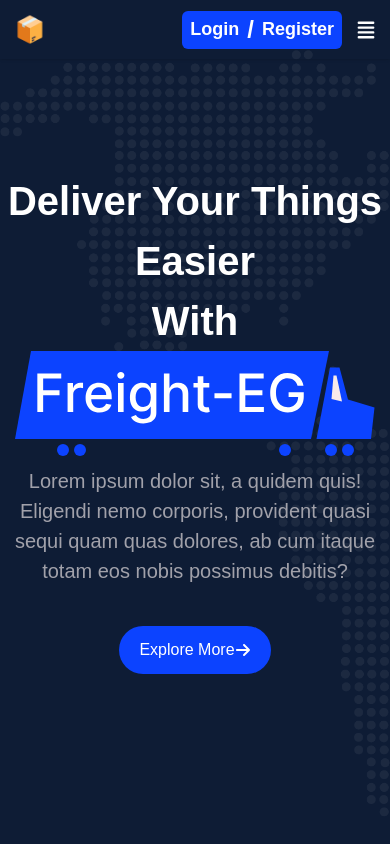
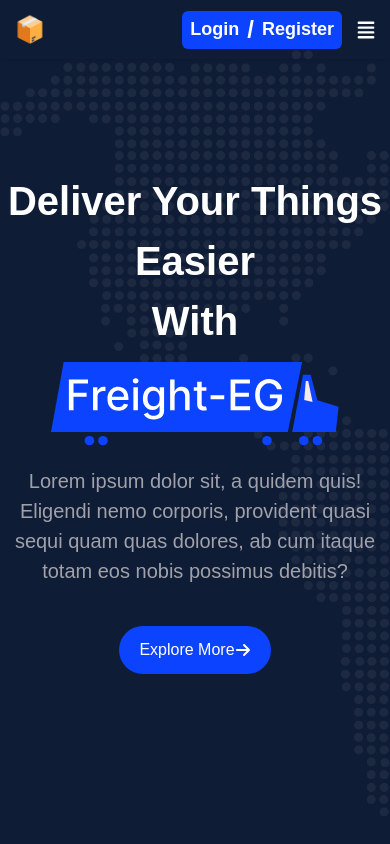
Before and after one commit to siddhuthecoder/freighteg, a React (Create React App) app: page / in a window 390 px wide. Shown: the top 844 px of the page. Built offline with nearby package versions, Linux system fonts and the light colour scheme.

Commit message:
hero section edited

```diff
--- a/src/LandingPageComponents/Footer.jsx
+++ b/src/LandingPageComponents/Footer.jsx
@@ -177,13 +177,13 @@ const Footer = () => {
         <div className="w-[100%] max-w-[1200px] mx-auto flex items-center justify-around     md:justify-between flex-wrap-reverse ">
             <div className="text-white text-center hover:text-white pt-[40px]">© 2019 Lift Media. All Rights Reserved. </div>
             <div className="flex items-center mt-4">
-                <div className="w-[40px] mx-2 h-[40px] text-white  rounded-full border-white border flex justify-center items-center">
+                <div className="w-[30px] mx-2 h-[30px] text-white  rounded-full border-white border flex justify-center items-center">
                     <FaFacebookF />
                 </div>
-                <div className="w-[40px] mx-2 h-[40px] text-white  rounded-full border-white border flex justify-center items-center">
+                <div className="w-[30px] mx-2 h-[30px] text-white  rounded-full border-white border flex justify-center items-center">
                     <FaLinkedinIn />
                 </div>
-                <div className="w-[40px] mx-2 h-[40px] text-white  rounded-full border-white border flex justify-center items-center">
+                <div className="w-[30px] mx-2 h-[30px] text-white  rounded-full border-white border flex justify-center items-center">
                     <FaTwitter />
                 </div>
             </div>
--- a/src/LandingPageComponents/Hero.jsx
+++ b/src/LandingPageComponents/Hero.jsx
@@ -8,13 +8,12 @@ const Hero = () => {
   return (
     <>
       <div className="w-full h-screen flex items-center flex-col justify-center hero bg-black" style={{
-
         backgroundColor:"#0E1C35"
       }}>
         <div className="text-[40px] md:text-[80px] text-center md:w-[80%] mx-auto text-white font-bold hero-text">Deliver Your Things Easier  </div>
           <div className="flex w-full items-center justify-center flex-wrap ">
             <div className="text-white font-bold hero-text  text-[40px] md:text-[80px]">With </div>
-            <img src={truck} alt="" className="    sm:mt-[0px] " />
+            <img src={truck} alt="" className=" scale-[0.8] sm:scale-[1]   sm:mt-[0px] " />
           </div>
 
          <p className="text-center  text-[20px] text-zinc-400 ">Lorem ipsum dolor sit, a quidem quis! Eligendi nemo corporis, provident quasi sequi quam quas dolores, ab cum itaque totam eos nobis possimus debitis?</p>
```
